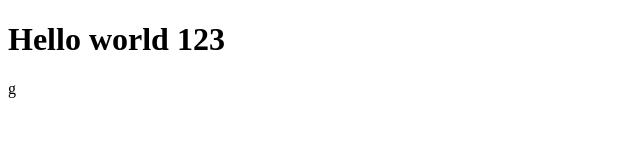
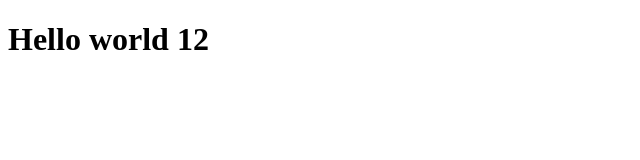
Before and after one commit to RVW3/day1, a plain HTML site: page index.html in a window 1280 px wide. Shown: the full height of the page, 0-640 px from the left. Drawn offline with Linux system fonts and the light colour scheme.

Commit message:
first commit

```diff
--- a/index.html
+++ b/index.html
@@ -4,6 +4,6 @@
     <title>Website ku</title>
   </head>
   <body>
-    <h1>Hello world 123</h1>g
+    <h1>Hello world 12</h1>
   </body>
 </html>
```
